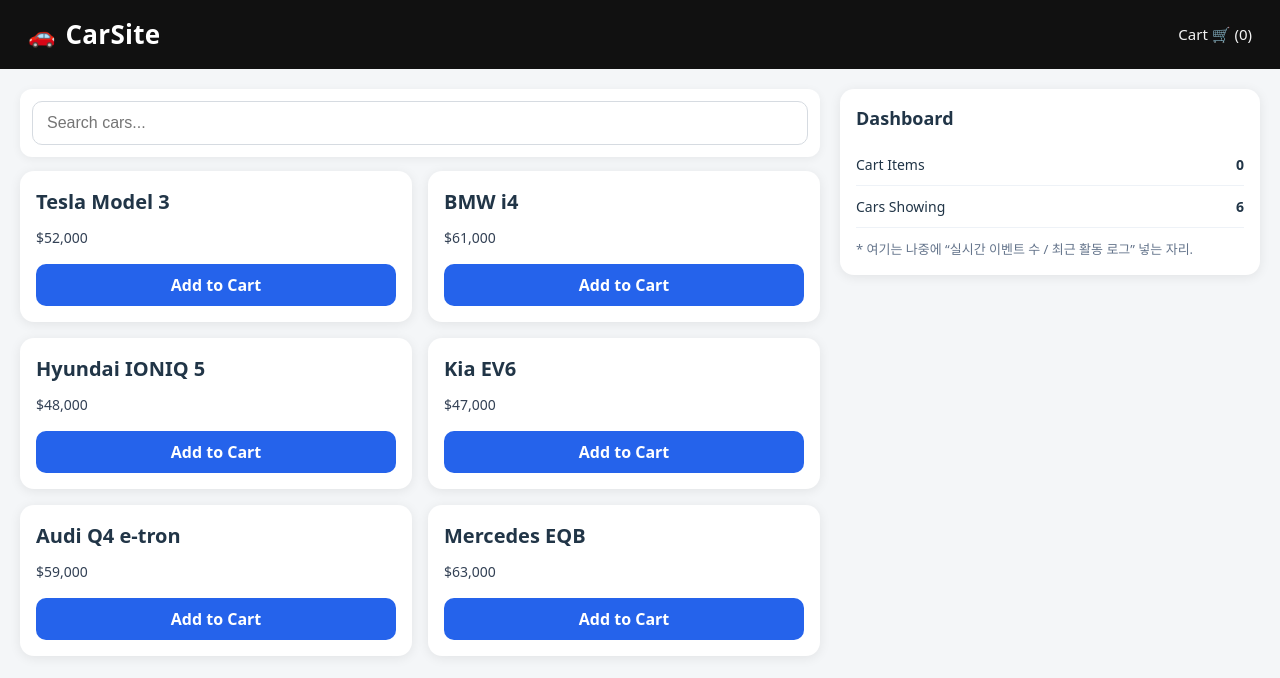
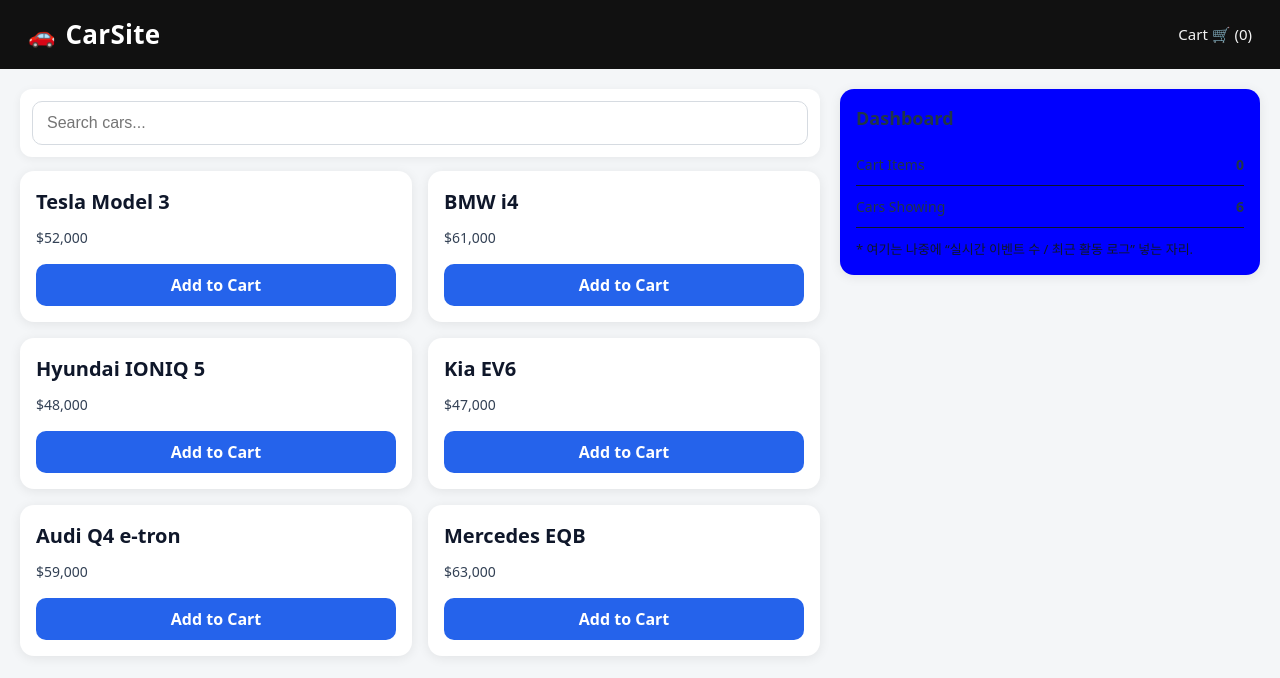
Before and after one commit to geonheechoi/mock_car_init, a React app in the folder carsite/: page / in a window 1280 px wide. Shown: the top 678 px of the page. Built offline with nearby package versions, Linux system fonts and the light colour scheme; the HTML template or start-up script is replaced by a standard one.

Commit message:
보이게 색깔변경

```diff
--- a/carsite/src/App.jsx
+++ b/carsite/src/App.jsx
@@ -100,6 +100,8 @@
       display: "flex",
       flexDirection: "column",
       gap: 10,
+      color: "#0f172a", // ✅ 추가
+
     },
 
     carTitle: { margin: 0, fontSize: 20 },
@@ -118,7 +120,7 @@
 
     // ✅ 오른쪽 패널 고정(스크롤 따라오게)
     sidePanel: {
-      background: "white",
+      background: "blue",
       borderRadius: 14,
       padding: 16,
       boxShadow: "0px 2px 12px rgba(0,0,0,0.08)",
@@ -132,10 +134,10 @@
       justifyContent: "space-between",
       alignItems: "center",
       padding: "10px 0",
-      borderBottom: "1px solid #eef2f7",
+      borderBottom: "1px solid #0f172a",
       fontSize: 14,
     },
-    smallNote: { marginTop: 12, fontSize: 13, color: "#64748b", lineHeight: 1.45 },
+    smallNote: { marginTop: 12, fontSize: 13, color: "#0f172a", lineHeight: 1.45 },
   };
 
   return (
```
